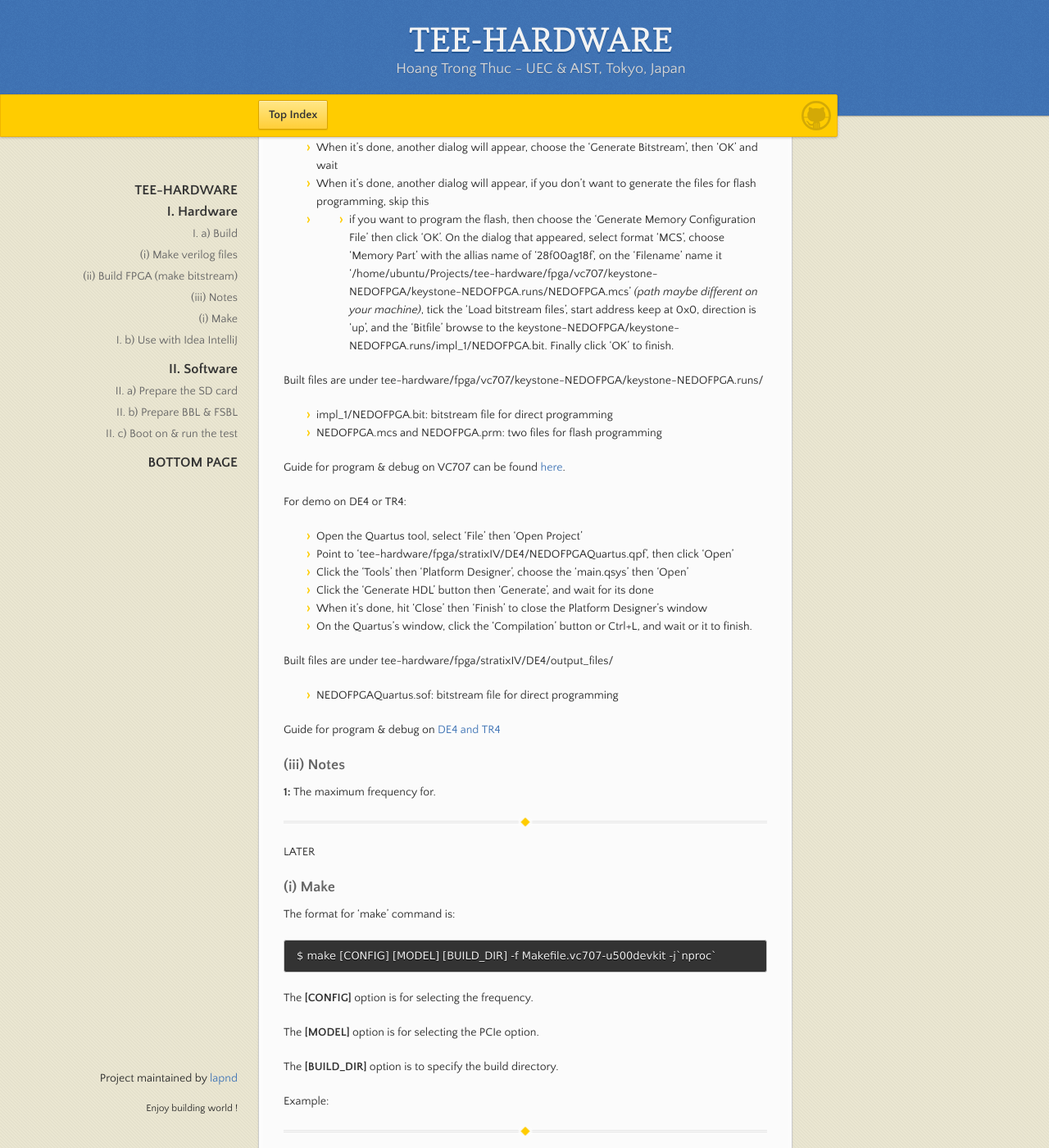
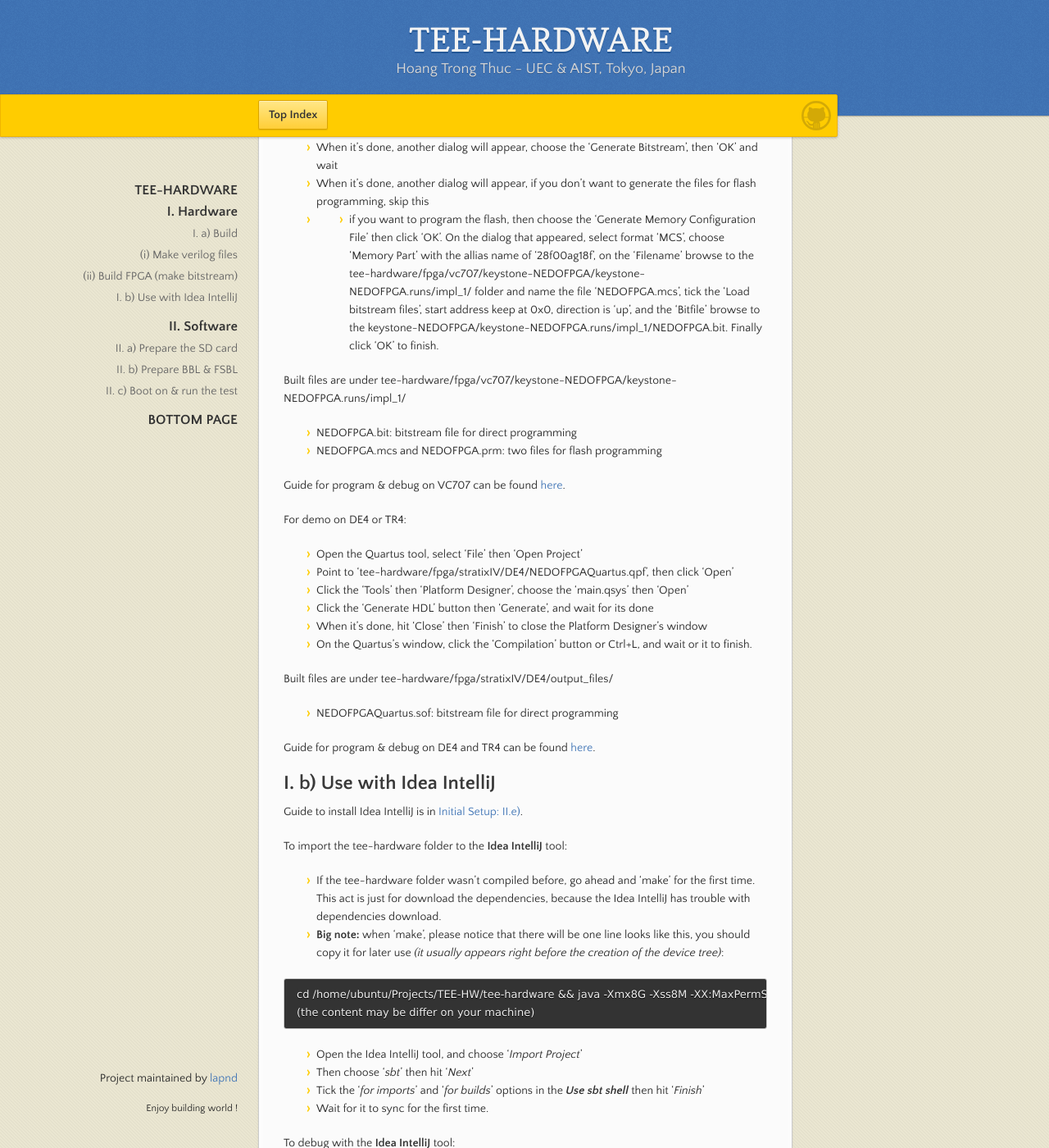
Before and after one commit to lapnd/httdes.github.io, a Jekyll site: the page built from tee-hw.md, in a window 1280 px wide and 1400 px high, scrolled down 1017 px. Shown: the whole window at 82% size. Built offline with Jekyll 4.4.1, drawn with Linux system fonts in a browser that asks for light colours; our own code applies the rules of GitHub Pages for plain Markdown files.

Commit message:
Update tee-hw.md

```diff
--- a/tee-hw.md
+++ b/tee-hw.md
@@ -45,10 +45,10 @@ For demo on VC707:
 - When it's done, a dialog will appear, choose the 'Run Implementation', then 'OK' and wait
 - When it's done, another dialog will appear, choose the 'Generate Bitstream', then 'OK' and wait
 - When it's done, another dialog will appear, if you don't want to generate the files for flash programming, skip this
-- * if you want to program the flash, then choose the 'Generate Memory Configuration File' then click 'OK'. On the dialog that appeared, select format 'MCS', choose 'Memory Part' with the allias name of '28f00ag18f', on the 'Filename' name it '/home/ubuntu/Projects/tee-hardware/fpga/vc707/keystone-NEDOFPGA/keystone-NEDOFPGA.runs/NEDOFPGA.mcs' *(path maybe different on your machine)*, tick the 'Load bitstream files', start address keep at 0x0, direction is 'up', and the 'Bitfile' browse to the keystone-NEDOFPGA/keystone-NEDOFPGA.runs/impl_1/NEDOFPGA.bit. Finally click 'OK' to finish.
+- * if you want to program the flash, then choose the 'Generate Memory Configuration File' then click 'OK'. On the dialog that appeared, select format 'MCS', choose 'Memory Part' with the allias name of '28f00ag18f', on the 'Filename' browse to the tee-hardware/fpga/vc707/keystone-NEDOFPGA/keystone-NEDOFPGA.runs/impl_1/ folder and name the file 'NEDOFPGA.mcs', tick the 'Load bitstream files', start address keep at 0x0, direction is 'up', and the 'Bitfile' browse to the keystone-NEDOFPGA/keystone-NEDOFPGA.runs/impl_1/NEDOFPGA.bit. Finally click 'OK' to finish.
 
-Built files are under tee-hardware/fpga/vc707/keystone-NEDOFPGA/keystone-NEDOFPGA.runs/
-- impl_1/NEDOFPGA.bit: bitstream file for direct programming
+Built files are under tee-hardware/fpga/vc707/keystone-NEDOFPGA/keystone-NEDOFPGA.runs/impl_1/
+- NEDOFPGA.bit: bitstream file for direct programming
 - NEDOFPGA.mcs and NEDOFPGA.prm: two files for flash programming
 
 Guide for program & debug on VC707 can be found [here](./fpgaguide_vc707.md).
@@ -64,31 +64,7 @@ For demo on DE4 or TR4:
 Built files are under tee-hardware/fpga/stratixIV/DE4/output_files/
 - NEDOFPGAQuartus.sof: bitstream file for direct programming
 
-Guide for program & debug on [DE4 and TR4](./fpgaguide_de4.md)
-
-### (iii) Notes
-
-**1:** The maximum frequency for.
-
-* * *
-
-LATER
-
-### (i) Make
-
-The format for 'make' command is:
-
-	$ make [CONFIG] [MODEL] [BUILD_DIR] -f Makefile.vc707-u500devkit -j`nproc`
-
-The **[CONFIG]** option is for selecting the frequency.
-
-The **[MODEL]** option is for selecting the PCIe option.
-
-The **[BUILD_DIR]** option is to specify the build directory.
-
-Example:
-
-* * *
+Guide for program & debug on DE4 and TR4 can be found [here](./fpgaguide_de4.md).
 
 ## I. b) Use with Idea IntelliJ
 
```
